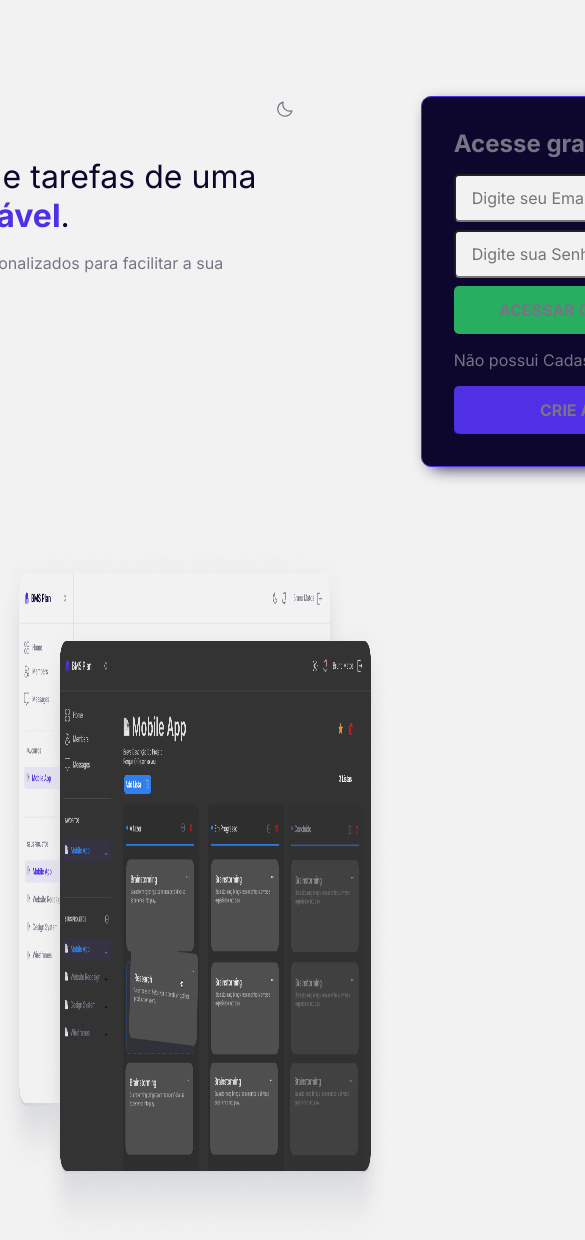
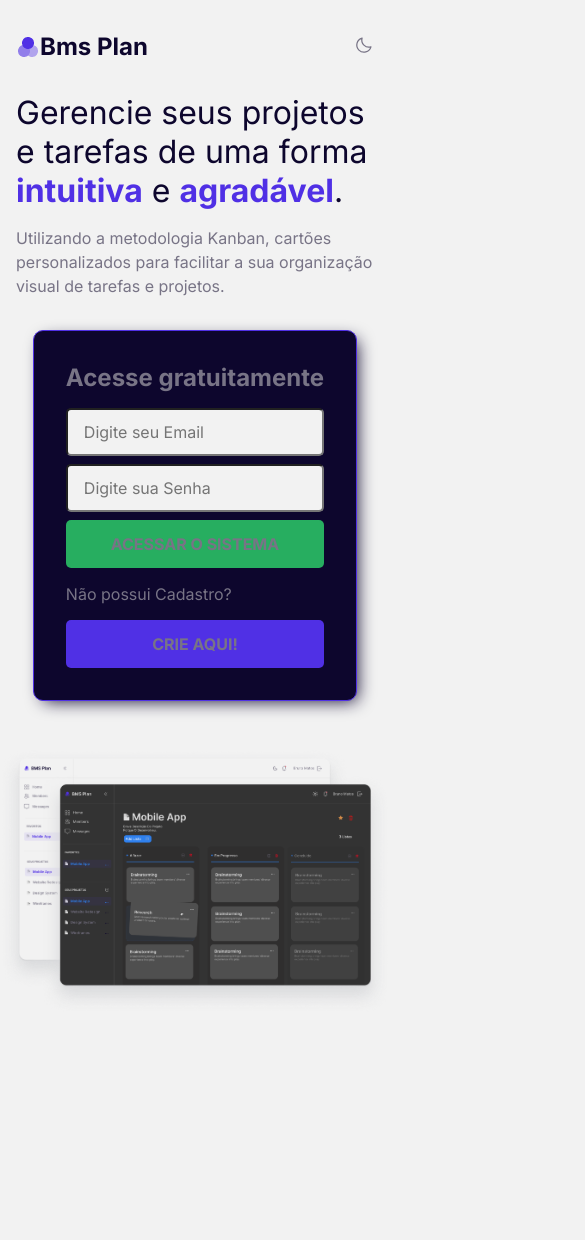
Before and after one commit to BrunoMatosSilva/Client-bmsplan, a React (Vite) app: page /login in a window 390 px wide. Shown: the top 1240 px of the page, 585 px wide, since content can reach past the window. After the commit the page ends 1046 px from the top, so only its background shows below. Built offline with nearby package versions, Linux system fonts and the light colour scheme; no server answers.

Commit message:
login e signup responsivos

```diff
--- a/src/pages/Login/styles.js
+++ b/src/pages/Login/styles.js
@@ -13,13 +13,26 @@ export const LoginHeader = styled.section`
   display: flex;
   justify-content: space-between;
   margin-top: 6rem;
+
+  @media (max-width: 760px) {
+    margin-top: 1rem;
+    align-items: center;
+    width: 100%;
+    flex-direction: column;
+  }
 `
 
 export const LogoWrapper = styled.section`
   max-width: 650px;
   display: flex;
   flex-direction: column;
+
+  @media (max-width: 760px) {
+    padding: 1rem;
+    width: 100%;
+  }
   > header {
+
     display: flex;
     align-items: center;
     justify-content: space-between;
@@ -68,6 +81,10 @@ export const LoginWrapper = styled.section`
   border: 1px solid ${({ theme }) => theme.icon};
   box-shadow: 5px 5px 17px -5px ${({ theme }) => theme.secondery};
   border-radius: 10px;
+
+  @media (max-width: 760px) {
+      margin: 1rem;
+    }
 
   > section {
     display: flex;
@@ -160,9 +177,19 @@ export const BannerContainer = styled.div`
   align-items: center;
   justify-content: center;
   margin-top: 5rem;
+
+    @media (max-width: 760px) {
+      margin-top: 2rem;
+      margin-bottom: 2rem;
+    }
   img {
     width: 1110px;
     height: 700px;
     margin: 0 auto;
+
+      @media (max-width: 760px) {
+        width: 100%;
+        height: 100%;
+      }
   }
 `
--- a/src/pages/Signup/styles.js
+++ b/src/pages/Signup/styles.js
@@ -13,12 +13,25 @@ export const SignupHeader = styled.section`
   display: flex;
   justify-content: space-between;
   margin-top: 6rem;
+
+  @media (max-width: 760px) {
+    margin-top: 1rem;
+    align-items: center;
+    width: 100%;
+    flex-direction: column;
+  }
 `
 
 export const LogoWrapper = styled.section`
   max-width: 650px;
   display: flex;
   flex-direction: column;
+
+  @media (max-width: 760px) {
+    padding: 1rem;
+    width: 100%;
+  }
+
   > header {
     display: flex;
     align-items: center;
@@ -68,6 +81,10 @@ export const SignupWrapper = styled.section`
   border: 1px solid ${({ theme }) => theme.icon};
   box-shadow: 5px 5px 17px -5px ${({ theme }) => theme.secondery};
   border-radius: 10px;
+
+  @media (max-width: 760px) {
+      margin: 1rem;
+  }
 
   > section {
     display: flex;
@@ -160,9 +177,19 @@ export const BannerContainer = styled.div`
   align-items: center;
   justify-content: center;
   margin-top: 5rem;
+
+    @media (max-width: 760px) {
+        margin-top: 2rem;
+        margin-bottom: 2rem;
+    }
   img {
     width: 1110px;
     height: 700px;
     margin: 0 auto;
+
+      @media (max-width: 760px) {
+        width: 100%;
+        height: 100%;
+      }
   }
 `
```
